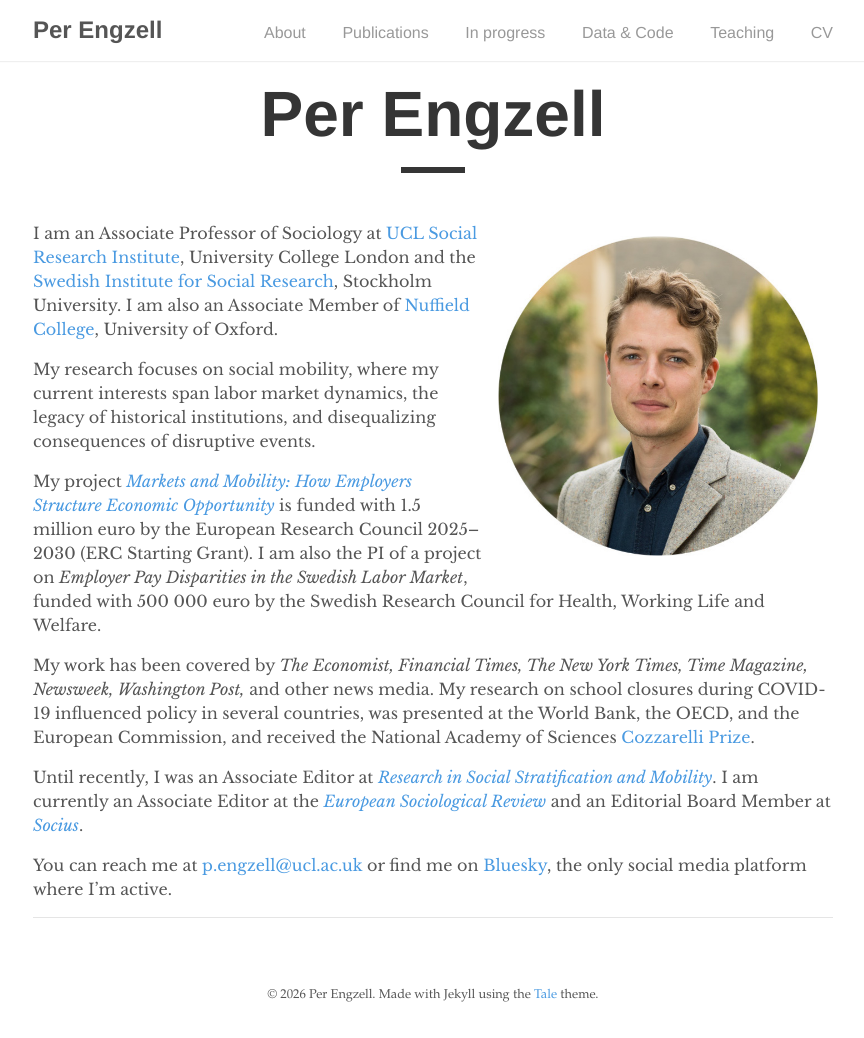
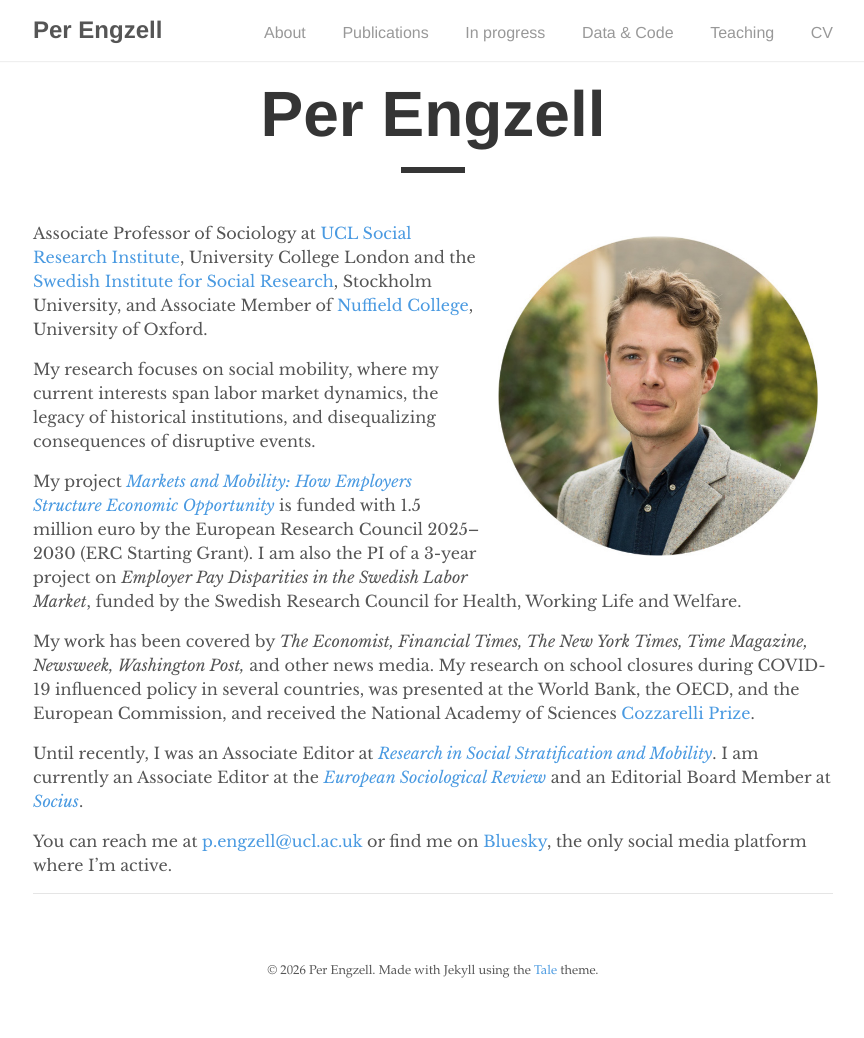
Before and after one commit to pengzell/pengzell.github.io, a Jekyll site: the page built from index.md, in a window 1280 px wide. Shown: the whole page, without its empty margins (207-1071 px from the left). Built offline with Jekyll 4.4.1, drawn with Linux system fonts in a browser that asks for light colours; after the commit the page ends 1014 px from its top, so only the background shows below that.

Commit message:
Update index.md

```diff
--- a/index.md
+++ b/index.md
@@ -6,11 +6,11 @@ author: "Per Engzell"
 
 ![Per Engzell](portrait.jpg){:style="float:right; margin:15px; width: 40%;"}
 
-I am an Associate Professor of Sociology at [UCL Social Research Institute](https://www.ucl.ac.uk/ioe/departments-and-centres/departments/ucl-social-research-institute), University College London and the [Swedish Institute for Social Research](https://www.su.se/swedish-institute-for-social-research/), Stockholm University. I am also an Associate Member of [Nuffield College](https://www.nuffield.ox.ac.uk), University of Oxford.
+Associate Professor of Sociology at [UCL Social Research Institute](https://www.ucl.ac.uk/ioe/departments-and-centres/departments/ucl-social-research-institute), University College London and the [Swedish Institute for Social Research](https://www.su.se/swedish-institute-for-social-research/), Stockholm University, and Associate Member of [Nuffield College](https://www.nuffield.ox.ac.uk), University of Oxford.
 
 My research focuses on social mobility, where my current interests span labor market dynamics, the legacy of historical institutions, and disequalizing consequences of disruptive events.
 
-My project [*Markets and Mobility: How Employers Structure Economic Opportunity*](https://perengzell.com/mamo/) is funded with 1.5 million euro by the European Research Council 2025--2030 (ERC Starting Grant). I am also the PI of a project on *Employer Pay Disparities in the Swedish Labor Market*, funded with 500 000 euro by the Swedish Research Council for Health, Working Life and Welfare.
+My project [*Markets and Mobility: How Employers Structure Economic Opportunity*](https://perengzell.com/mamo/) is funded with 1.5 million euro by the European Research Council 2025--2030 (ERC Starting Grant). I am also the PI of a 3-year project on *Employer Pay Disparities in the Swedish Labor Market*, funded by the Swedish Research Council for Health, Working Life and Welfare.
 
 My work has been covered by *The Economist, Financial Times, The New York Times, Time Magazine, Newsweek, Washington Post,* and other news media. My research on school closures during COVID-19 influenced policy in several countries, was presented at the World Bank, the OECD, and the European Commission, and received the National Academy of Sciences [Cozzarelli Prize](https://www.youtube.com/watch?v=Yhuv1yJrdC4).
 
```
